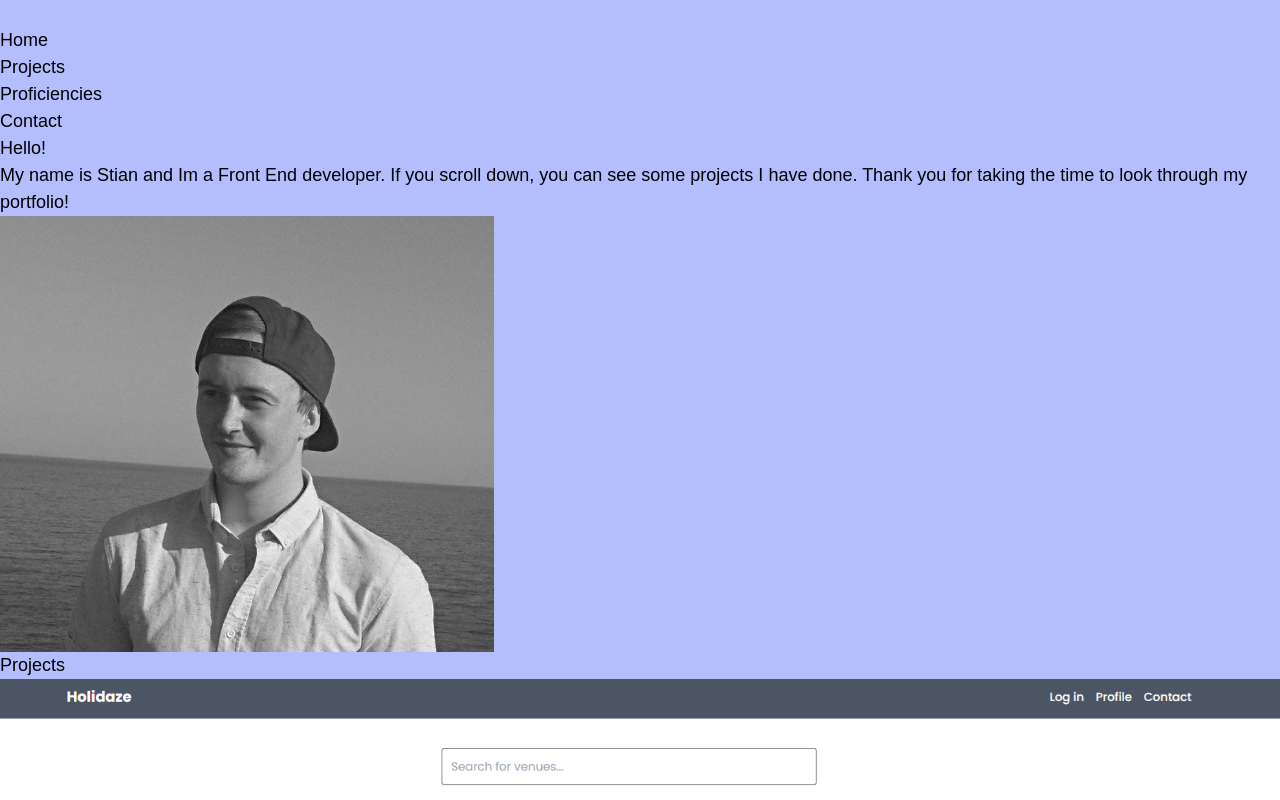
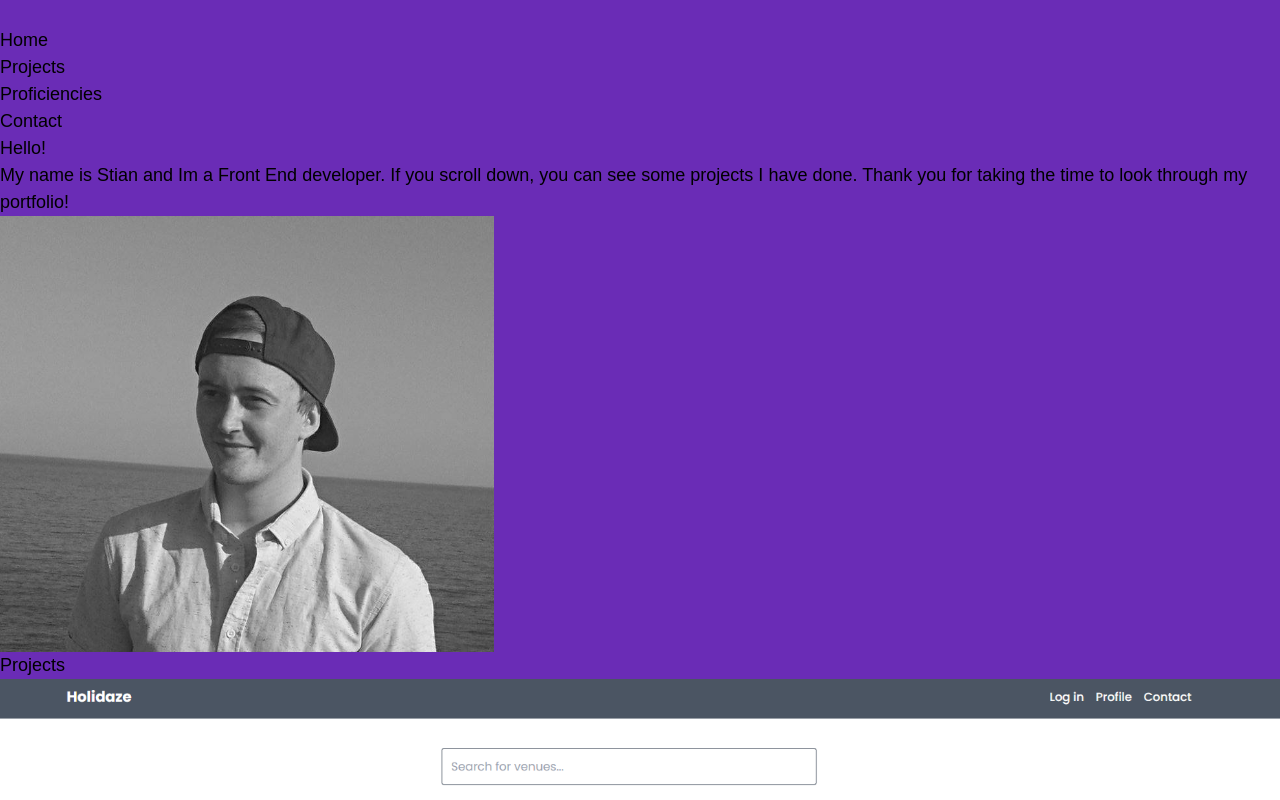
Before and after one commit to FadeCap/FadeCap-Portfolio, a React (Vite) app: page / in a window 1280 px wide. Shown: the top 800 px of the page. Built offline with nearby package versions, Linux system fonts and the light colour scheme.

Commit message:
Updated background color

```diff
--- a/package.json
+++ b/package.json
@@ -30,6 +30,6 @@
     "globals": "^15.9.0",
     "postcss": "^8.4.47",
     "tailwindcss": "^3.4.13",
-    "vite": "^5.4.8"
+    "vite": "^6.3.2"
   }
 }
--- a/src/index.css
+++ b/src/index.css
@@ -5,5 +5,5 @@
 #root {
   font-family: Poppins, sans-serif;
   font-size: 18px;
-  background-color: #b4befe;
+  background-color: #6a2cb6;
 }
```
Also changed, not shown: 1 other file (tests, documents, lock files or other folders).
